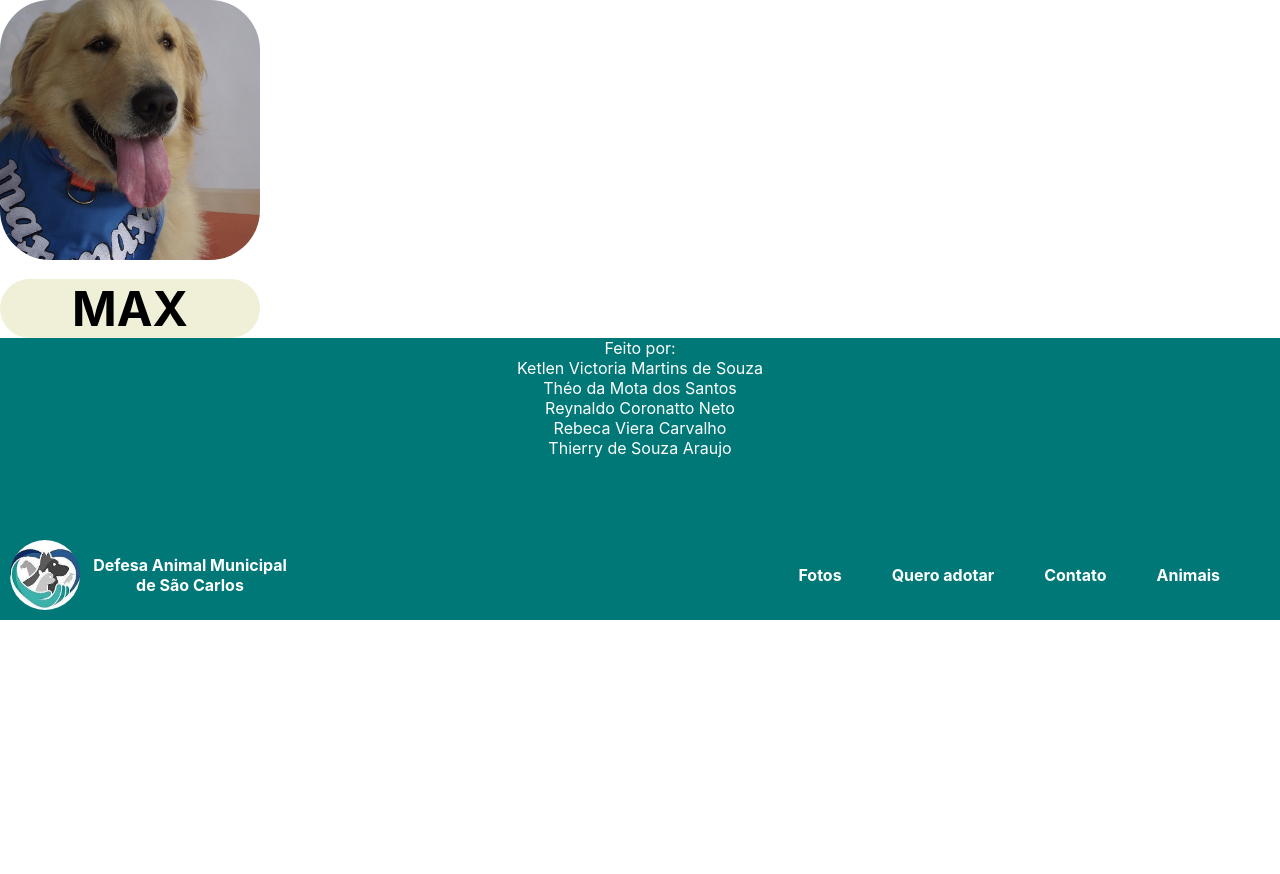
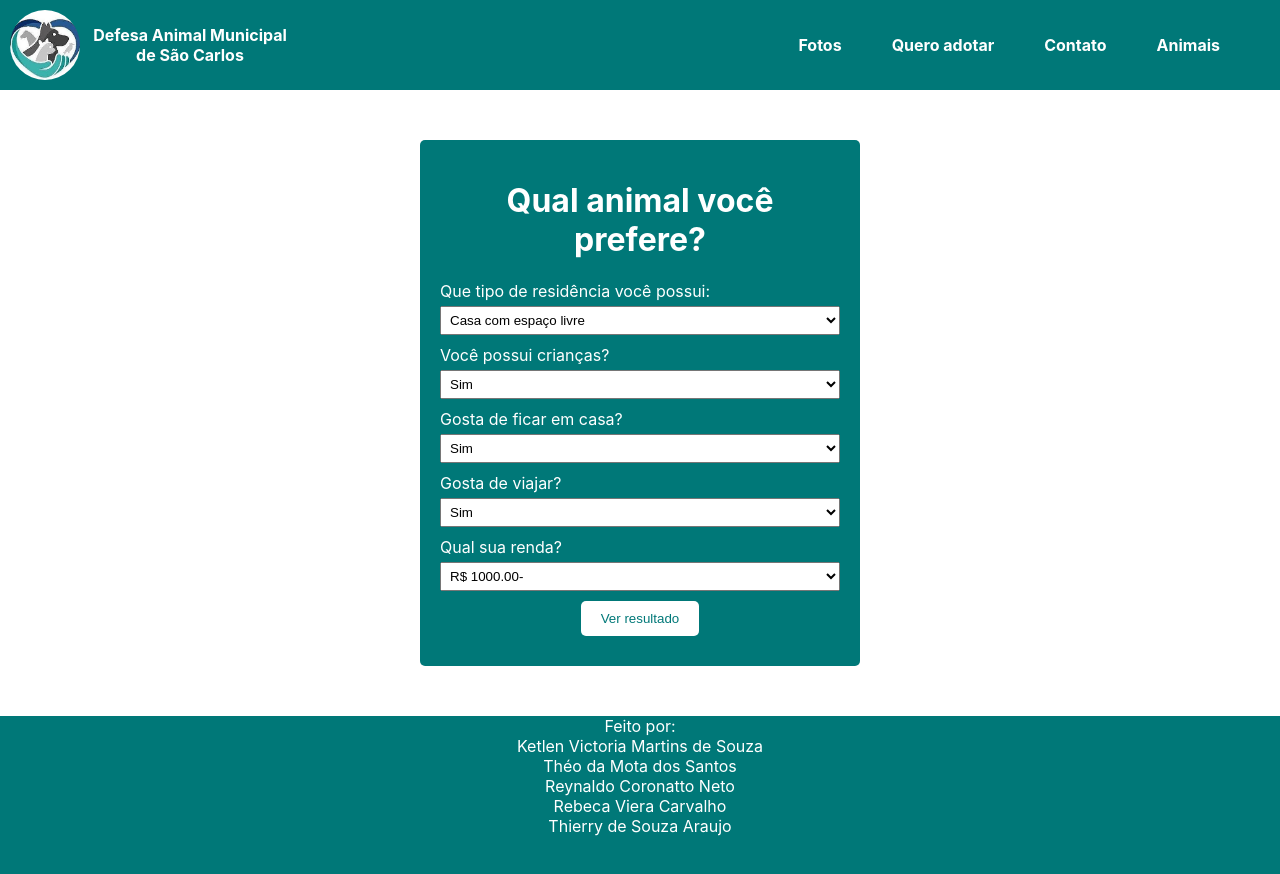
Before and after one commit to theosant/Code4pawns, a React (Create React App) app in the folder caociente/: page / in a window 1280 px wide. Shown: the top 874 px of the page. Before the commit the page ends 800 px from the top, so only its background shows below. Built offline with nearby package versions, Linux system fonts and the light colour scheme.

Commit message:
create forms

```diff
--- a/caociente/src/App.js
+++ b/caociente/src/App.js
@@ -1,14 +1,16 @@
 import './App.css';
-import Card from './components/Card';
+import Card from './components/Card/';
 import Footer from './components/Footer';
 import Header from './components/header/index.jsx';
+import Form from './components/Formulario';
 
 function App() {
   return (
     <div className="App">
-        <Card image={'/imagens/f0035.jpg'} name={'MAX'} />
-        <Footer />
       <Header />
+      {/* <Card image={'/imagens/f0035.jpg'} name={'MAX'} /> */}
+      <Form/>
+      <Footer />
     </div>
   );
 }
--- /dev/null
+++ b/caociente/src/components/Formulario/form.css
@@ -0,0 +1,39 @@
+.container {
+    background-color: #007878;
+    color: #fff;
+    padding: 20px;
+    border-radius: 5px;
+    width: 400px;
+    margin: 50px auto;
+}
+
+.titulo {
+    text-align: center;
+    margin-bottom: 20px;
+}
+
+.campo {
+    margin-bottom: 10px;
+}
+
+label {
+    display: block;
+    margin-bottom: 5px;
+    text-align: left;
+}
+
+select {
+    width: 100%;
+    padding: 5px;
+}
+
+button[type="submit"] {
+    background-color: #fff;
+    color: #007878;
+    padding: 10px 20px;
+    border: none;
+    border-radius: 5px;
+    cursor: pointer;
+    display: block;
+    margin: 0 auto;
+}
--- /dev/null
+++ b/caociente/src/components/Formulario/index.jsx
@@ -0,0 +1,88 @@
+import React, { useState } from 'react';
+import './form.css'
+
+const MeuFormulario = () => {
+  const [formulario, setFormulario] = useState({
+    residencia: 'Casa',
+    criancas: false,
+    ficarCasa: 0,
+    viajar: 0,
+    renda: 0,
+  });
+
+  const handleSubmit = (event) => {
+    event.preventDefault();
+    // Lógica para lidar com o envio do formulário
+  };
+
+  const handleChange = (event) => {
+    const { name, value } = event.target;
+    setFormulario((prevFormulario) => ({
+      ...prevFormulario,
+      [name]: value,
+    }));
+  };
+
+  return (
+    <div className="container">
+      <h1>Qual animal você prefere?</h1>
+      <form onSubmit={handleSubmit}>
+        <div className="campo">
+          <label htmlFor='residencia'>
+            Que tipo de residência você possui:
+          </label>
+          <select name="residencia" id="" value={formulario.residencia} onChange={handleChange}>
+            <option value="casaVaranda">Casa com espaço livre</option>
+            <option value="casaFechada">Casa com pouco espaço</option>
+            <option value="apartamento">Apartamento</option>
+            <option value="sitioFazenda">Sítio/Fazenda</option>
+          </select>
+        </div>
+        <div className="campo">
+          <label htmlFor='criancas'>
+            Você possui crianças?
+          </label>
+          <select name="criancas" id="" value={formulario.criancas} onChange={handleChange}>
+            <option value="sim">Sim</option>
+            <option value="nao">Não</option>
+          </select>
+        </div>
+        <div className="campo">
+          <label htmlFor='ficarCasa'>
+            Gosta de ficar em casa?
+          </label>
+          <select name="ficarCasa" id="" value={formulario.ficarCasa} onChange={handleChange}>
+            <option value="sim">Sim</option>
+            <option value="nao">Não</option>
+          </select>
+        </div>
+        <div className="campo">
+          <label htmlFor='viajar'>
+            Gosta de viajar?
+          </label>
+          <select name="viajar" id="" value={formulario.viajar} onChange={handleChange}>
+            <option value="sim">Sim</option>
+            <option value="nao">Não</option>
+          </select>
+        </div>
+        <div className="campo">
+          <label htmlFor='renda'>
+            Qual sua renda?
+          </label>
+          <select name="renda" id="" value={formulario.renda} onChange={handleChange}>
+            <option value="1000-">R$ 1000.00-</option>
+            <option value="1000/2000">R$ 1000.00 - 2000.00</option>
+            <option value="2000/3000">R$ 2000.00 - 3000.00</option>
+            <option value="3000/4000">R$ 3000.00 - 4000.00</option>
+            <option value="4000+">R$ 4000.00+</option>
+          </select>
+        </div>
+        <div className="campo">
+          <button type="submit">Ver resultado</button>
+        </div>
+      </form>
+    </div>
+  );
+};
+
+export default MeuFormulario;
```
Also changed, not shown: caociente/src/components/Card/index.jsx (renamed from caociente/src/components/card/index.jsx), caociente/src/components/Card/style.css (renamed from caociente/src/components/card/style.css), 1 other file (tests, documents, lock files or other folders).
